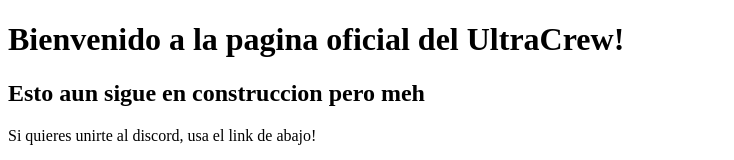
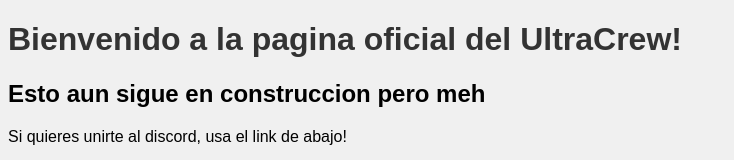
Before and after one commit to Baxclon/ultracrew-page, a plain HTML site: page index.html in a window 1280 px wide. Shown: the top 160 px of the page, without its empty margins (0-734 px from the left). Drawn offline with Linux system fonts and the light colour scheme; grey boxes are pictures that could not be loaded.

Commit message:
Update index.html

```diff
--- a/index.html
+++ b/index.html
@@ -2,6 +2,15 @@
 <html>
    <head>
       <title>UltraCrew - Aun en progreso</title>
+      <style>
+         body {
+           font-family: Arial, sans-serif;
+           background-color: #f0f0f0;
+         }
+         h1 {
+           color: #333;
+         }
+       </style>
    </head>
    <body>
       <header>
```
